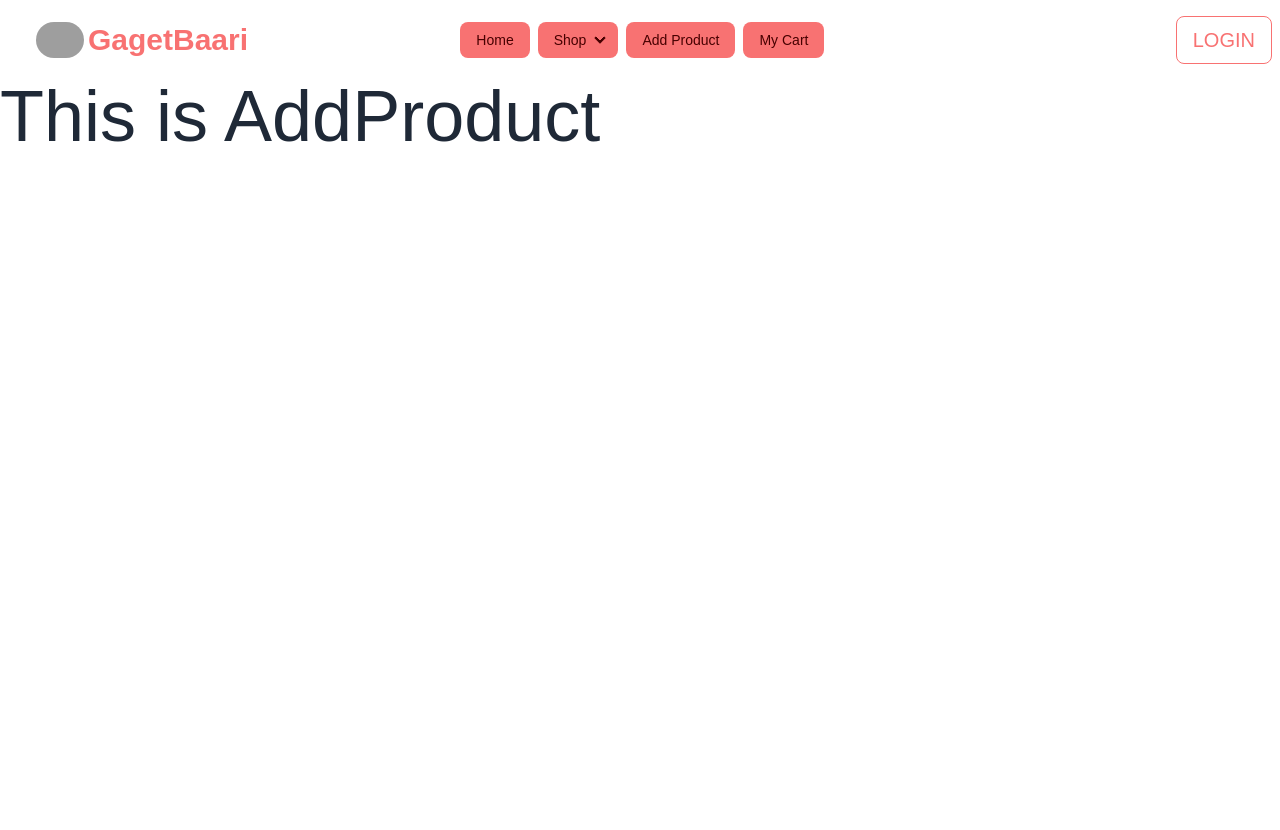
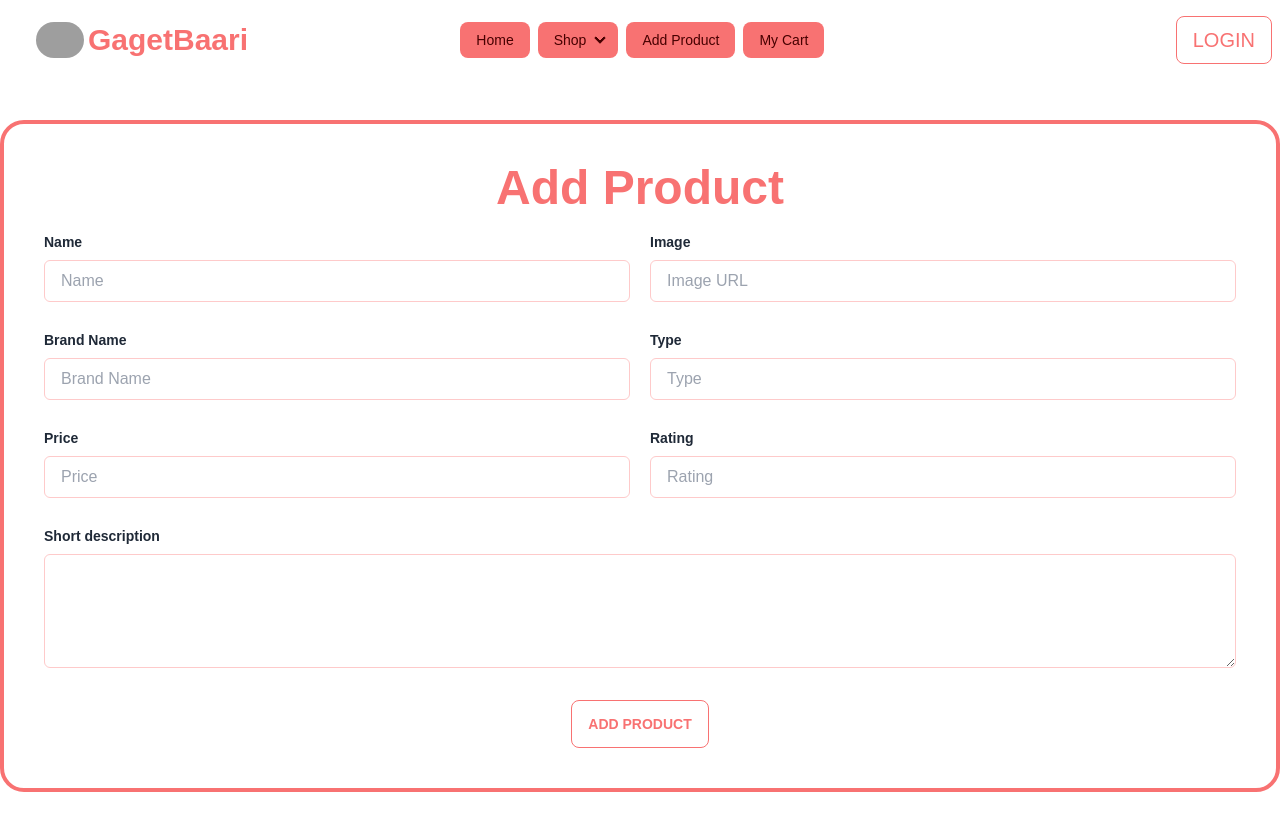
Before and after one commit to FSD-Tanvir/brand-shop, a React (Vite) app: page /add-product in a window 1280 px wide. Before the commit the page ends 800 px from the top, so only its background shows below. Built offline with nearby package versions, Linux system fonts and the light colour scheme; grey boxes are pictures that could not be loaded.

Commit message:
added desige to add product page

```diff
--- a/src/pages/AddProduct.jsx
+++ b/src/pages/AddProduct.jsx
@@ -1,7 +1,138 @@
 const AddProduct = () => {
   return (
-    <div>
-      <h1 className="text-7xl">This is AddProduct</h1>
+    <div className="py-10">
+      <div className="p-10   border-error border-4 rounded-3xl space-y-5 ">
+        <h1 className="text-center text-5xl font-semibold text-error">
+          Add Product
+        </h1>
+        <form>
+          <div className="grid grid-cols-2 gap-5">
+            {/* name field */}
+            <div className="form-control">
+              <div className="mb-2">
+                <label
+                  htmlFor="name"
+                  className="block text-sm font-semibold text-gray-800"
+                >
+                  Name
+                </label>
+                <input
+                  type="text"
+                  name="name"
+                  placeholder="Name"
+                  className="block w-full px-4 py-2 mt-2 text-error bg-white border border-red-200  rounded-md focus:border-error focus:ring-error focus:outline-none focus:ring focus:ring-opacity-40"
+                />
+              </div>
+            </div>
+            {/* Image field */}
+            <div className="form-control">
+              <div className="mb-2">
+                <label
+                  htmlFor="image"
+                  className="block text-sm font-semibold text-gray-800"
+                >
+                  Image
+                </label>
+                <input
+                  type="text"
+                  name="image"
+                  placeholder="Image URL"
+                  className="block w-full px-4 py-2 mt-2 text-error bg-white border border-red-200 rounded-md focus:border-error focus:ring-error focus:outline-none focus:ring focus:ring-opacity-40"
+                />
+              </div>
+            </div>
+            {/* Brand  field */}
+            <div className="form-control">
+              <div className="mb-2">
+                <label
+                  htmlFor="brand "
+                  className="block text-sm font-semibold text-gray-800"
+                >
+                  Brand Name
+                </label>
+                <input
+                  type="text"
+                  name="brand"
+                  placeholder="Brand Name"
+                  className="block w-full px-4 py-2 mt-2 text-error bg-white border border-red-200 rounded-md focus:border-error focus:ring-error focus:outline-none focus:ring focus:ring-opacity-40"
+                />
+              </div>
+            </div>
+            {/* Type field */}
+            <div className="form-control">
+              <div className="mb-2">
+                <label
+                  htmlFor="type "
+                  className="block text-sm font-semibold text-gray-800"
+                >
+                  Type
+                </label>
+                <input
+                  type="text"
+                  name="type"
+                  placeholder="Type "
+                  className="block w-full px-4 py-2 mt-2 text-error bg-white border border-red-200 rounded-md focus:border-error focus:ring-error focus:outline-none focus:ring focus:ring-opacity-40"
+                />
+              </div>
+            </div>
+            {/* Price field */}
+            <div className="form-control">
+              <div className="mb-2">
+                <label
+                  htmlFor="price"
+                  className="block text-sm font-semibold text-gray-800"
+                >
+                  Price
+                </label>
+                <input
+                  type="name"
+                  name="price"
+                  placeholder="Price"
+                  className="block w-full px-4 py-2 mt-2 text-error bg-white border border-red-200 rounded-md focus:border-error focus:ring-error focus:outline-none focus:ring focus:ring-opacity-40"
+                />
+              </div>
+            </div>
+            {/* Rating field */}
+            <div className="form-control">
+              <div className="mb-2">
+                <label
+                  htmlFor="Rating"
+                  className="block text-sm font-semibold text-gray-800"
+                >
+                  Rating
+                </label>
+                <input
+                  type="name"
+                  name="Rating"
+                  placeholder="Rating"
+                  className="block w-full px-4 py-2 mt-2 text-error bg-white border border-red-200 rounded-md focus:border-error focus:ring-error focus:outline-none focus:ring focus:ring-opacity-40"
+                />
+              </div>
+            </div>
+          </div>
+          {/* Short description field */}
+          <div className="form-control">
+            <div className="mb-2 my-5">
+              <label
+                htmlFor="description"
+                className="block text-sm font-semibold text-gray-800"
+              >
+                Short description
+              </label>
+
+              <textarea
+                name="description"
+                rows={4}
+                cols={40}
+                className="block w-full px-4 py-2 mt-2 text-error bg-white border border-red-200 rounded-md focus:border-error focus:ring-error focus:outline-none focus:ring focus:ring-opacity-40"
+              />
+            </div>
+          </div>
+          <div className="mt-6 text-center">
+            <button className="btn btn-error btn-outline">Add Product</button>
+          </div>
+        </form>
+      </div>
     </div>
   );
 };
--- a/src/pages/home/Home.jsx
+++ b/src/pages/home/Home.jsx
@@ -1,6 +1,6 @@
 import { useLoaderData } from "react-router-dom";
 import BrandsSection from "./BrandsSection";
-import Banner from "./Banner";
+// import Banner from "./Banner";
 
 const Home = () => {
   const brands = useLoaderData();
```
